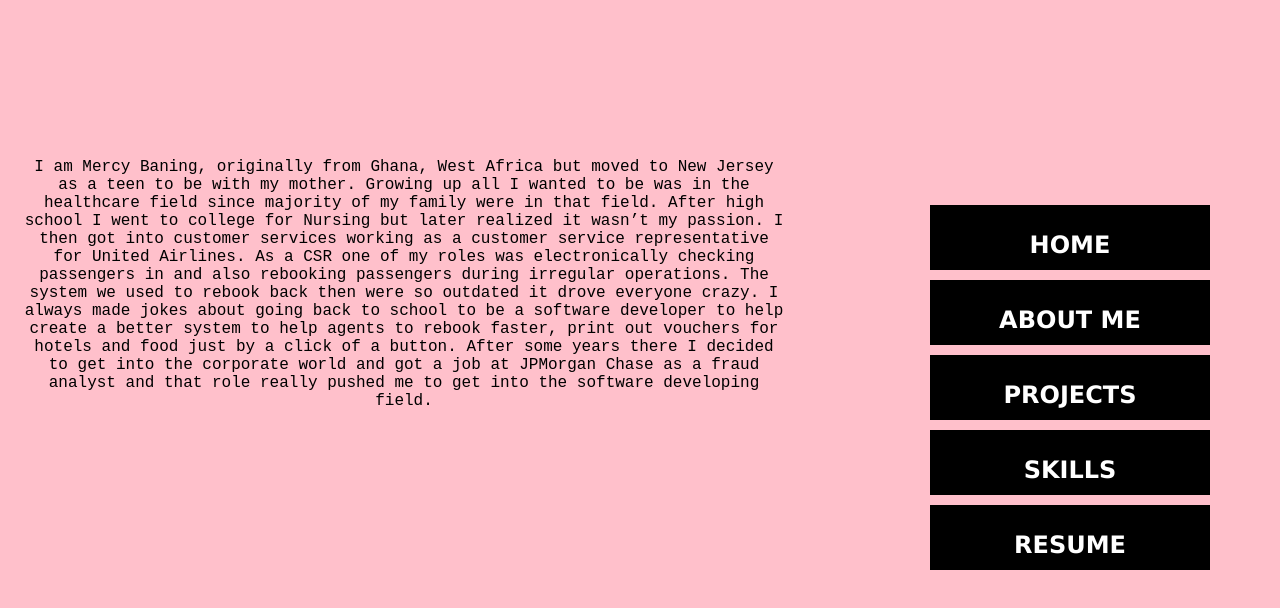
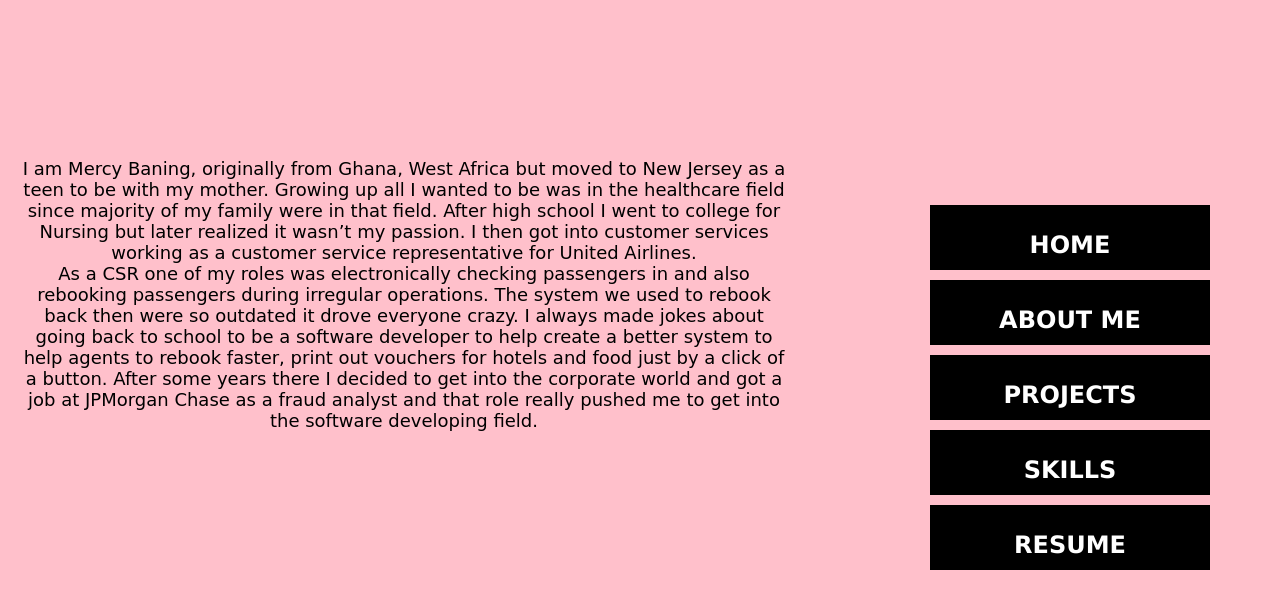
Before and after one commit to MercyBan/MercyBan.github.io, a plain HTML site: page Bio.html in a window 1280 px wide. Drawn offline with Linux system fonts and the light colour scheme.

Commit message:
paragraph change

```diff
--- a/Bio.html
+++ b/Bio.html
@@ -17,7 +17,8 @@
     </div>
 
     <div class="content">
-<p class="bio">
+        <div class="bio">
+<p>
 
         I am Mercy Baning, originally from Ghana, West Africa but moved to New Jersey as a teen to be with my mother.
 
@@ -26,8 +27,9 @@
         After high school I went to college for Nursing but later realized it wasn’t my passion.
 
         I then got into customer services working as a customer service representative for United Airlines.
+    </p>
 
-        As a CSR one of my roles was electronically checking passengers in and also rebooking passengers during irregular operations.
+        <p> As a CSR one of my roles was electronically checking passengers in and also rebooking passengers during irregular operations.
 
         The system we used to rebook back then were so outdated it drove everyone crazy.
 
@@ -39,7 +41,9 @@
 
         pushed me to get into the software developing field.
 
+
 </p>
+</div>
 </div>
 </body>
 </html>
--- a/css/style.css
+++ b/css/style.css
@@ -130,7 +130,7 @@ background-color: white;
 		text-align: center;
 		top: 5%;
 		font-size: large;
-		font-family: monospace;
+		font-family: cursive;
 		margin-top: 18%;
 
 
```
